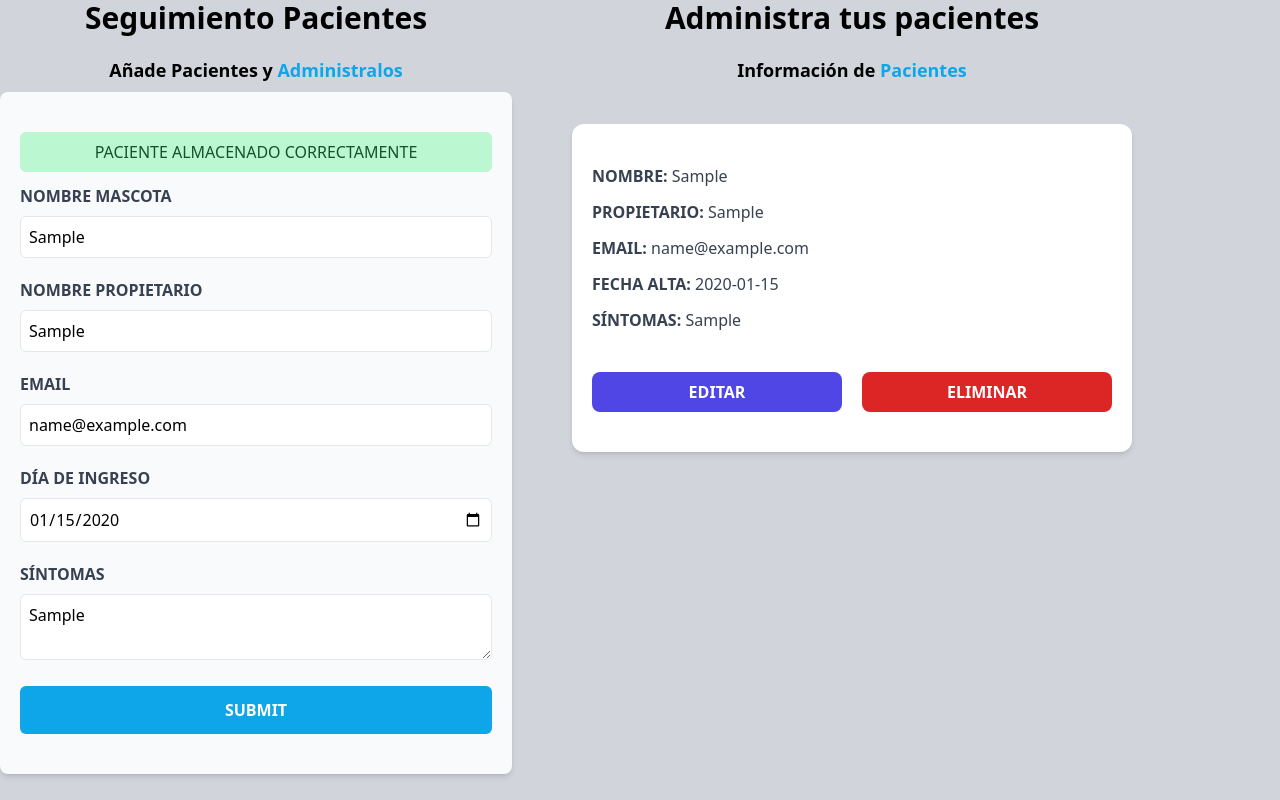
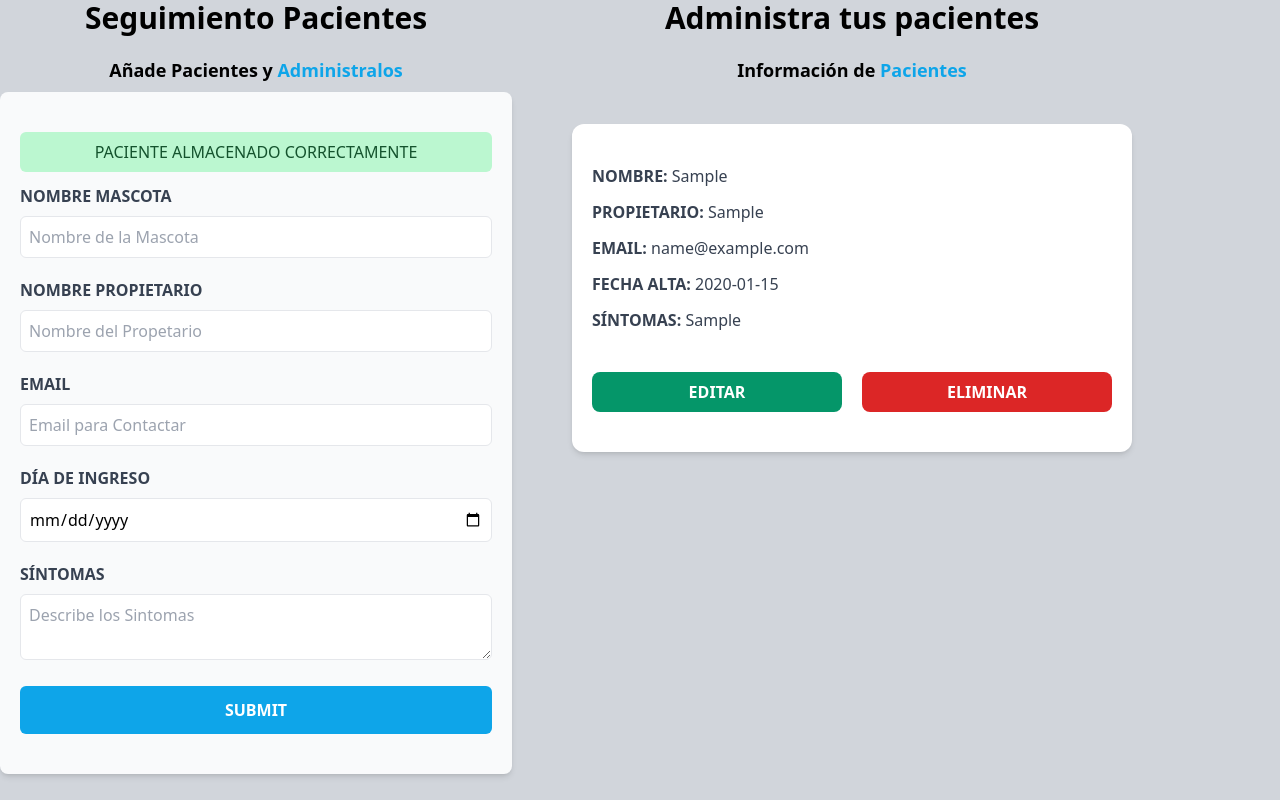
Before and after one commit to Jair-vet/Pacientes-Veterinaria-VUE, a Vue app: page / in a window 1280 px wide. Both pictures are taken after typing "Sample", "Sample", "name@example.com", "2020-01-15", "Sample" into the empty fields and a click on the input 256 px from the left and 882 px from the top of the page. Shown: the part 224-1024 px from the top of the page. Built offline with nearby package versions, Linux system fonts and the light colour scheme.

Commit message:
Agregamos trancision a los botones

```diff
--- a/src/App.vue
+++ b/src/App.vue
@@ -15,7 +15,23 @@ const paciente = reactive({
 })
 
 const guardarPaciente = () => {
-  pacientes.value.push(paciente)
+  pacientes.value.push({...paciente})
+
+  // Reiniciar el Objeto
+  // paciente.nombre = ''
+  // paciente.propietario = ''
+  // paciente.email = ''
+  // paciente.alta = ''
+  // paciente.sintomas = ''
+
+  // Otra Forma de limpiar
+  Object.assign(paciente, {
+    nombre: '',
+    propietario: '',
+    email: '',
+    alta: '',
+    sintomas: ''
+  })
 }
 </script>
 
--- a/src/components/Formulario.vue
+++ b/src/components/Formulario.vue
@@ -163,7 +163,7 @@ const validar = () => {
 
             <input
                 type="submit"
-                className="bg-sky-500 w-full rounded-md p-3 text-white uppercase font-bold
+                className="duration-300 bg-sky-500 w-full rounded-md p-3 text-white uppercase font-bold
                             hover:bg-sky-700 cursor-pointer transition-colors"
             />
 
--- a/src/components/Paciente.vue
+++ b/src/components/Paciente.vue
@@ -50,13 +50,13 @@
         <div class="grid md:grid-cols-2  gap-5 mt-10 ">
             <button
                 type="button"
-                class="block w-full py-2 px-10 bg-indigo-600 hover:bg-indigo-700 text-white font-bold uppercase rounded-lg"
+                class=" w-full p-2 text-center duration-300 bg-emerald-600 hover:bg-emerald-700 text-white font-bold uppercase rounded-lg"
                 @click="$emit('actualizar-paciente', paciente.id)"
             >Editar</button>
 
             <button
                 type="button"
-                class="block w-full py-2 px-10 bg-red-600 hover:bg-red-700 text-white font-bold uppercase rounded-lg"
+                class=" w-full p-2 text-center duration-300 bg-red-600 hover:bg-red-700 text-white font-bold uppercase rounded-lg"
                 @click="$emit('eliminar-paciente', paciente.id)"
             >Eliminar</button>
         </div>
```
